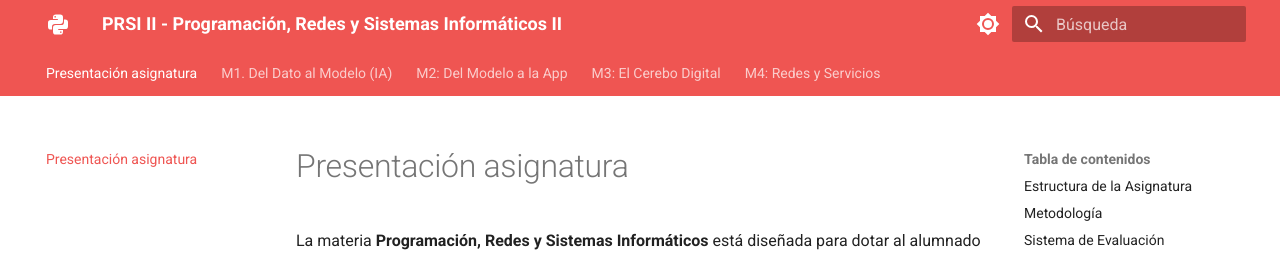
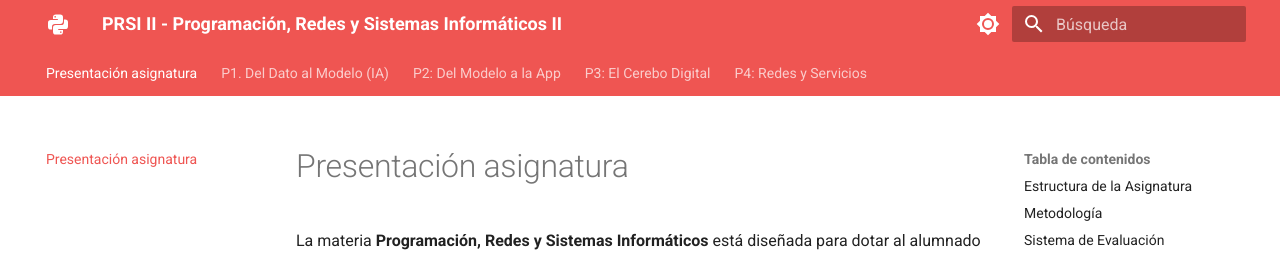
Before and after one commit to Javier-Perales/PRSI2, an MkDocs documentation site: the page built from docs/index.md, in a window 1280 px wide and 900 px high. Shown: the top 257 px of the window. Built offline with MkDocs 1.6.1 and Material for MkDocs 9.7.7, drawn with Linux system fonts in a browser that asks for light colours.

Commit message:
cambios secuencia m1f1

```diff
--- a/mkdocs.yml
+++ b/mkdocs.yml
@@ -38,17 +38,17 @@
 nav:
   # - 'Programación didáctica': 'programacion.md'
   - 'Presentación asignatura': 'index.md'
-  - 'M1. Del Dato al Modelo (IA)':
+  - 'P1. Del Dato al Modelo (IA)':
     - 'Sprint 1: Datos que hablan': 'M1/m1f1.md'
     - 'Sprint 2: Creación de modelos': 'M1/m1f2.md'
     - 'Sprint 3: Analisis de Sesgos': 'M1/m1f3.md'
-  - 'M2: Del Modelo a la App':
-    - 'Sprint 1: Setup y Fundamentos': 'FM2/m2f1.md'
-    - 'Sprint 2: Streamlit': 'M2/m2f2.md'
-    - 'Sprint 3-4: Integración del modelo': 'M2/m2f3.md'
-    - 'Sprint 5: Personalización': 'M2/m2f4.md'
-  - 'M3: El Cerebo Digital': []
-  - 'M4: Redes y Servicios': []
+  - 'P2: Del Modelo a la App': []
+  #  - 'Sprint 1: Setup y Fundamentos': 'FM2/m2f1.md'
+  #  - 'Sprint 2: Streamlit': 'M2/m2f2.md'
+  #  - 'Sprint 3-4: Integración del modelo': 'M2/m2f3.md'
+  #  - 'Sprint 5: Personalización': 'M2/m2f4.md'
+  - 'P3: El Cerebo Digital': []
+  - 'P4: Redes y Servicios': []
 
 plugins:
   - search
```
Also changed, not shown: docs/M1/m1f1.md (+22 -52 lines).
